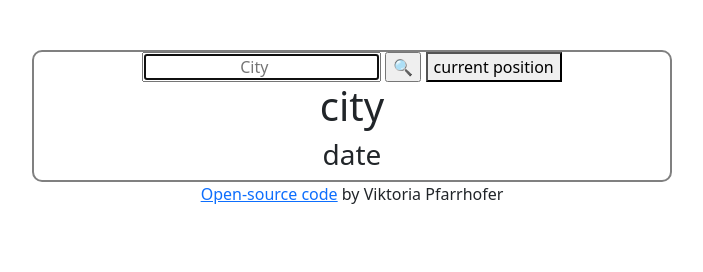
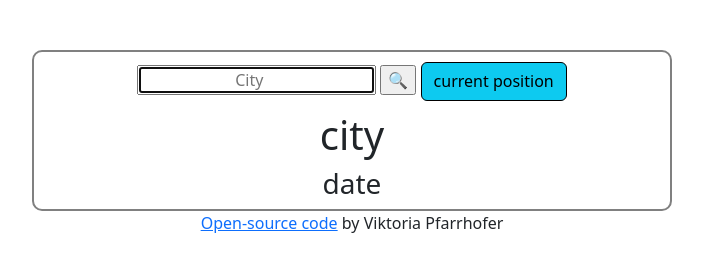
Before and after one commit to VickyPfaffi/weather-app-2.0, a plain HTML site: page index.htm in a window 1280 px wide. Shown: the whole page, without its empty margins (288-991 px from the left). Drawn offline with nearby package versions, Linux system fonts and the light colour scheme.

Commit message:
designed search-form

```diff
--- a/index.htm
+++ b/index.htm
@@ -25,7 +25,9 @@
           autocomplete="off"
         />
         <input type="submit" value="🔍" />
-        <button id="current-position-button">current position</button>
+        <button type="button" class="btn btn-info current-position-button">
+          current position
+        </button>
       </div>
       <h1>city</h1>
       <h3>date</h3>
--- a/src/style.css
+++ b/src/style.css
@@ -10,3 +10,12 @@
 footer {
   text-align-last: center;
 }
+
+.search-form {
+  margin: 10px;
+}
+
+.current-position-button {
+  border: 1px solid black;
+  line-height: 25px;
+}
```
